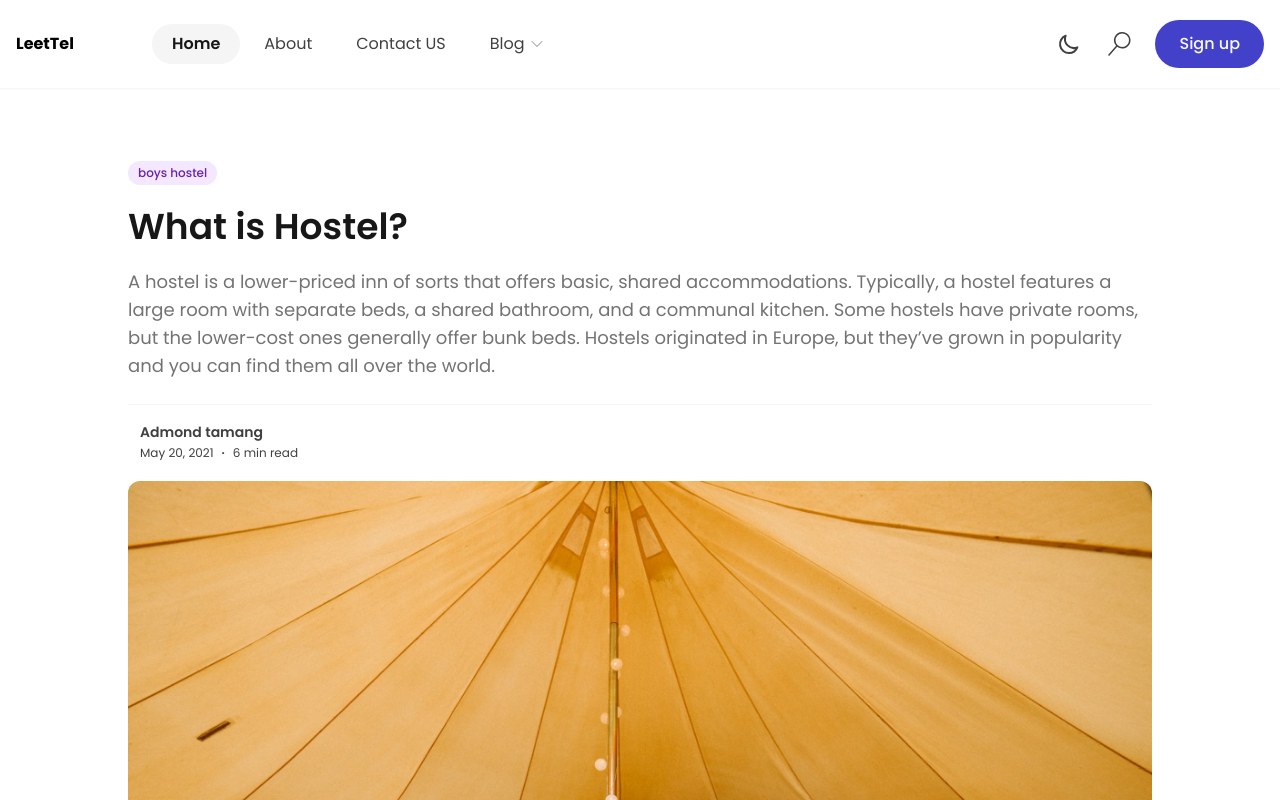
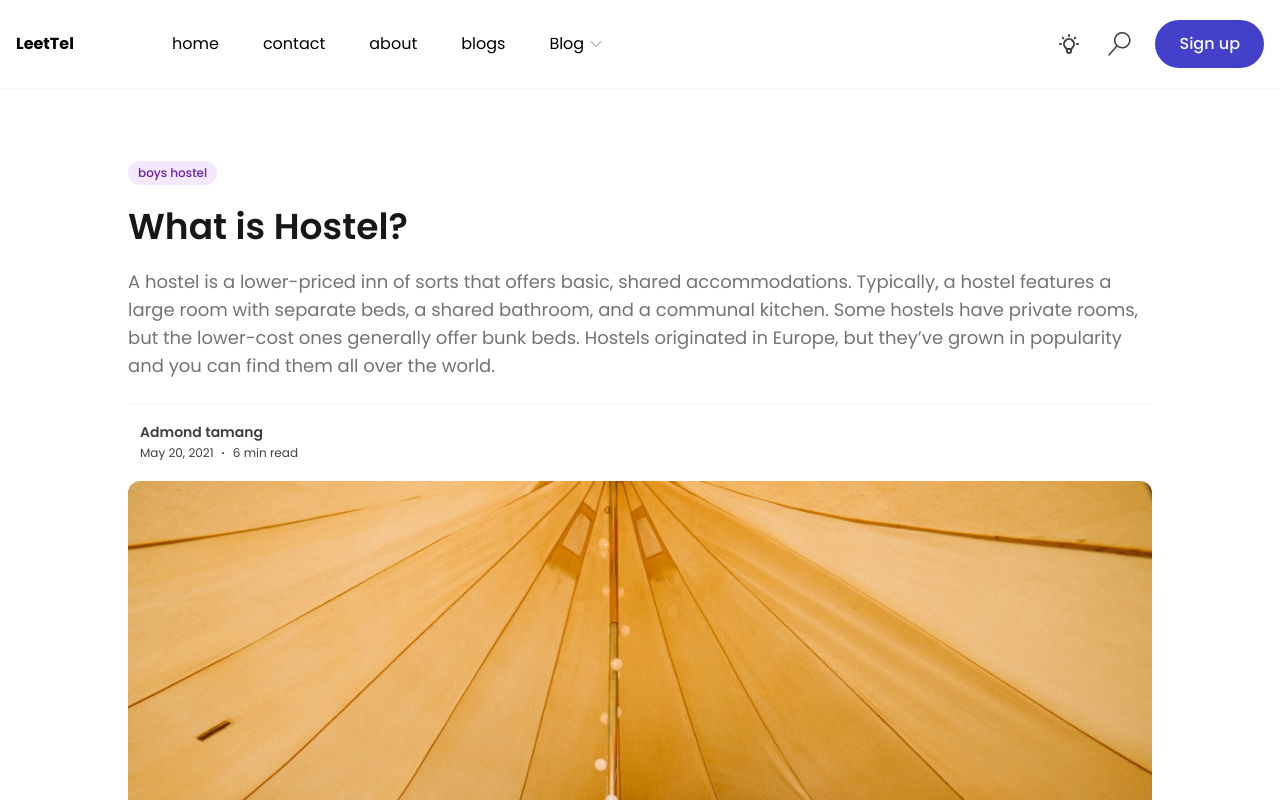
Before and after one commit to admondtamang/hostel-web, a Next.js app: page /blog/blog-details in a window 1280 px wide. Shown: the top 800 px of the page. Built offline with nearby package versions, Linux system fonts and the light colour scheme.

Commit message:
fix: dark mode, headers link,

```diff
--- a/package.json
+++ b/package.json
@@ -22,6 +22,7 @@
     "gray-matter": "^4.0.3",
     "next": "13.0.4",
     "next-mdx-remote": "^4.2.0",
+    "next-themes": "^0.2.1",
     "react": "18.2.0",
     "react-dom": "18.2.0",
     "react-icons": "^4.6.0",
--- a/src/components/Header.js
+++ b/src/components/Header.js
@@ -1,59 +1,68 @@
 import { VscSearch } from "react-icons/vsc";
 import Link from "next/link";
 import ToggleDarkMode from "./toggleDarkMode";
+import { useRouter } from "next/router";
 
 const Header = () => {
+  const router = useRouter();
+  const navData = [
+    {
+      name: "home",
+      route: "/",
+    },
+    {
+      name: "contact",
+      route: "/contact",
+    },
+    {
+      name: "about",
+      route: "/about",
+    },
+    {
+      name: "blogs",
+      route: "/blog",
+    },
+  ];
+
   return (
     <header>
-      <div className="Header fixed top-0 w-full left-0 right-0 z-40 nc-header-bg shadow-sm dark:border-b dark:border-neutral-900">
+      <div className="fixed top-0 w-full left-0 right-0 z-40 nc-header-bg shadow-sm dark:border-b dark:border-neutral-900">
         <div className="nc-MainNav1 relative z-10 2xl:px-16">
           <div className="px-4 lg:container py-4 lg:py-5 relative flex justify-between items-center mx-auto">
             <div className="hidden md:flex justify-start flex-1 items-center space-x-4 sm:space-x-10">
               <Link
-                className="ttnc-logo inline-block text-primary-6000 focus:outline-none focus:ring-0 w-24"
+                className={`ttnc-logo inline-block focus:outline-none focus:ring-0 w-24 `}
                 href="/"
               >
                 <b>LeetTel</b>
               </Link>
 
               <ul className="nc-Navigation hidden lg:flex lg:flex-wrap lg:items-center lg:space-x-1 relative">
-                <li className="menu-item menu-dropdown relative menuIsNew_lv1">
+                {navData.map((row, index) => (
+                  <li
+                    key={index}
+                    className="menu-item menu-dropdown relative menuIsNew_lv1"
+                  >
                     <Link
                       aria-current="page"
-                    className="inline-flex items-center text-sm xl:text-base  py-2 px-4 xl:px-5 rounded-full hover:text-neutral-900 hover:bg-neutral-100 dark:hover:bg-neutral-800 dark:hover:text-neutral-200 !font-semibold !text-neutral-900 bg-neutral-100 dark:bg-neutral-800 dark:!text-neutral-100"
+                      className={`inline-flex items-center text-sm xl:text-base  py-2 px-4 xl:px-5 rounded-full hover:text-neutral-900 hover:bg-neutral-100 dark:hover:bg-neutral-800 dark:hover:text-neutral-200 ${
+                        router.asPath == row.route
+                          ? "!font-semibold  bg-neutral-100 dark:bg-neutral-800"
+                          : ""
+                      }`}
                       rel="noopener noreferrer"
                       id="headlessui-popover-button-:r3:"
                       aria-expanded="false"
-                    href="/"
+                      href={row.route}
                     >
-                    Home
+                      {row.name}
                     </Link>
                   </li>
-                <li className="menu-item menu-megamenu menu-megamenu--large">
-                  <Link
-                    className="inline-flex items-center text-sm xl:text-base font-normal text-neutral-700 dark:text-neutral-300 py-2 px-4 xl:px-5 rounded-full hover:text-neutral-900 hover:bg-neutral-100 dark:hover:bg-neutral-800 dark:hover:text-neutral-200"
-                    rel="noopener noreferrer"
-                    id="headlessui-popover-button-:r6:"
-                    aria-expanded="false"
-                    href="/"
-                  >
-                    About
-                  </Link>
-                </li>
-                <li className="menu-item menu-dropdown relative menuIsNew_lv1">
-                  <Link
-                    className="inline-flex items-center text-sm xl:text-base font-normal text-neutral-700 dark:text-neutral-300 py-2 px-4 xl:px-5 rounded-full hover:text-neutral-900 hover:bg-neutral-100 dark:hover:bg-neutral-800 dark:hover:text-neutral-200"
-                    rel="noopener noreferrer"
-                    id="headlessui-popover-button-:r9:"
-                    aria-expanded="false"
-                    href="/"
-                  >
-                    Contact US
-                  </Link>
-                </li>
+                ))}
+
                 <li className="menu-item menu-dropdown relative ">
                   <Link
-                    className="inline-flex items-center text-sm xl:text-base font-normal text-neutral-700 dark:text-neutral-300 py-2 px-4 xl:px-5 rounded-full hover:text-neutral-900 hover:bg-neutral-100 dark:hover:bg-neutral-800 dark:hover:text-neutral-200"
+                    className="inline-flex items-center text-sm xl:text-base  py-2 px-4 xl:px-5 rounded-full hover:text-neutral-900 hover:bg-neutral-100 dark:hover:bg-neutral-800 dark:hover:text-neutral-200"
                     href="/blog"
                   >
                     Blog
@@ -136,45 +145,6 @@ const Header = () => {
                   Sign up
                 </Link>
               </div>
-              <div className="flex xl:hidden items-center">
-                <button className="text-2xl md:text-3xl w-12 h-12 rounded-full text-neutral-700 dark:text-neutral-300 hover:bg-neutral-100 dark:hover:bg-neutral-800 focus:outline-none flex items-center justify-center">
-                  <span className="sr-only">Enable dark mode</span>
-                  <svg
-                    xmlns="http://www.w3.org/2000/svg"
-                    fill="none"
-                    viewBox="0 0 24 24"
-                    stroke-width="1.5"
-                    stroke="currentColor"
-                    aria-hidden="true"
-                    className="w-7 h-7"
-                  >
-                    <path
-                      stroke-linecap="round"
-                      stroke-linejoin="round"
-                      d="M12 3v2.25m6.364.386l-1.591 1.591M21 12h-2.25m-.386 6.364l-1.591-1.591M12 18.75V21m-4.773-4.227l-1.591 1.591M5.25 12H3m4.227-4.773L5.636 5.636M15.75 12a3.75 3.75 0 11-7.5 0 3.75 3.75 0 017.5 0z"
-                    ></path>
-                  </svg>
-                </button>
-                <div className="px-0.5"></div>
-                <button className="text-2xl md:text-3xl w-12 h-12 rounded-full text-neutral-700 dark:text-neutral-300 hover:bg-neutral-100 dark:hover:bg-neutral-800 focus:outline-none flex items-center justify-center ">
-                  <span className="sr-only">Enable dark mode</span>
-                  <svg
-                    xmlns="http://www.w3.org/2000/svg"
-                    fill="none"
-                    viewBox="0 0 24 24"
-                    stroke-width="1.5"
-                    stroke="currentColor"
-                    aria-hidden="true"
-                    className="w-7 h-7"
-                  >
-                    <path
-                      stroke-linecap="round"
-                      stroke-linejoin="round"
-                      d="M12 3v2.25m6.364.386l-1.591 1.591M21 12h-2.25m-.386 6.364l-1.591-1.591M12 18.75V21m-4.773-4.227l-1.591 1.591M5.25 12H3m4.227-4.773L5.636 5.636M15.75 12a3.75 3.75 0 11-7.5 0 3.75 3.75 0 017.5 0z"
-                    ></path>
-                  </svg>
-                </button>
-              </div>
             </div>
           </div>
         </div>
--- a/src/components/Hero.js
+++ b/src/components/Hero.js
@@ -5,7 +5,7 @@ import Image from "./common/Image";
 const Hero = () => {
   return (
     <div>
-      <div class="SectionHero flex flex-col-reverse lg:flex-col relative pt-10  sm:mt-24 md:mt-0  lg:pt-36 lg:pb-16 2xl:px-16">
+      <div class=" flex flex-col-reverse lg:flex-col relative pt-10  sm:mt-24 md:mt-0  lg:pt-36 lg:pb-16 2xl:px-16">
         <div class="flex flex-col lg:flex-row lg:items-center px-4">
           <div class="flex-shrink-0 lg:w-1/2 flex flex-col items-start space-y-8 sm:space-y-10 pb-14 lg:pb-64 xl:pr-14 lg:mr-10 xl:mr-0">
             <h2 class="font-medium text-4xl md:text-5xl xl:text-7xl !leading-[114%] ">
--- a/src/components/blog/BlogHome.js
+++ b/src/components/blog/BlogHome.js
@@ -1,5 +1,6 @@
 import React from "react";
 import Link from "next/link";
+import Layouts from "../../layout/Layouts";
 const blogData = [
   {
     id: 1,
@@ -126,6 +127,7 @@ const recentblogData = [
 
 const BlogHome = () => {
   return (
+    <Layouts>
       <div className="pt-16">
         <div className="SectionBlog px-12 py-4 mx-4 my-12">
           <div className="flex flex-col lg:flex-row">
@@ -278,6 +280,7 @@ const BlogHome = () => {
           </div>
         </div>
       </div>
+    </Layouts>
   );
 };
 
--- a/src/components/toggleDarkMode.tsx
+++ b/src/components/toggleDarkMode.tsx
@@ -1,13 +1,26 @@
-import React from "react";
-import useDarkMode from "./hooks/useDarkMode";
+import React, { useState, useEffect } from "react";
+
+import { useTheme } from "next-themes";
 
 export default function ToggleDarkMode() {
-  const [colorTheme, setTheme] = useDarkMode();
-  return (
-    <button className="text-2xl transition delay-150 duration-300 ease-in-out md:text-3xl w-12 h-12 rounded-full text-neutral-700 dark:text-neutral-300 hover:bg-neutral-100 dark:hover:bg-neutral-800 focus:outline-none flex items-center justify-center ">
-      {colorTheme === "light" ? (
-        <>
-          <span className="sr-only">Enable dark mode</span>
+  const { systemTheme, theme, setTheme, resolvedTheme } = useTheme();
+  const [mounted, setMounted] = useState(false);
+
+  useEffect(() => {
+    setMounted(true);
+  }, []);
+
+  if (!mounted) return null;
+
+  const renderThemeChanger = () => {
+    const currentTheme = theme === "system" ? systemTheme : theme;
+
+    if (currentTheme === "dark") {
+      return (
+        <button
+          className="text-2xl transition delay-150 duration-300 ease-in-out md:text-3xl w-12 h-12 rounded-full text-neutral-700 dark:text-neutral-300 hover:bg-neutral-100 dark:hover:bg-neutral-800 focus:outline-none flex items-center justify-center "
+          onClick={() => setTheme("light")}
+        >
           <svg
             onClick={() => setTheme("light")}
             xmlns="http://www.w3.org/2000/svg"
@@ -23,12 +36,16 @@ export default function ToggleDarkMode() {
               d="M9.663 17h4.673M12 3v1m6.364 1.636l-.707.707M21 12h-1M4 12H3m3.343-5.657l-.707-.707m2.828 9.9a5 5 0 117.072 0l-.548.547A3.374 3.374 0 0014 18.469V19a2 2 0 11-4 0v-.531c0-.895-.356-1.754-.988-2.386l-.548-.547z"
             />
           </svg>
-        </>
-      ) : (
-        <>
-          <span className="sr-only">Enable dark mode</span>
+        </button>
+      );
+    } else {
+      return (
+        <button
+          className="text-2xl transition delay-150 duration-300 ease-in-out md:text-3xl w-12 h-12 rounded-full text-neutral-700 dark:text-neutral-300 hover:bg-neutral-100 dark:hover:bg-neutral-800 focus:outline-none flex items-center justify-center "
+          onClick={() => setTheme("dark")}
+        >
           <svg
-            onClick={() => setTheme("dark")}
+            onClick={() => setTheme("light")}
             xmlns="http://www.w3.org/2000/svg"
             className="h-6 w-6"
             fill="none"
@@ -39,11 +56,13 @@ export default function ToggleDarkMode() {
               strokeLinecap="round"
               strokeLinejoin="round"
               strokeWidth={2}
-              d="M20.354 15.354A9 9 0 018.646 3.646 9.003 9.003 0 0012 21a9.003 9.003 0 008.354-5.646z"
+              d="M9.663 17h4.673M12 3v1m6.364 1.636l-.707.707M21 12h-1M4 12H3m3.343-5.657l-.707-.707m2.828 9.9a5 5 0 117.072 0l-.548.547A3.374 3.374 0 0014 18.469V19a2 2 0 11-4 0v-.531c0-.895-.356-1.754-.988-2.386l-.548-.547z"
             />
           </svg>
-        </>
-      )}
-    </button>
-  );
+        </button>
+      );
+    }
+  };
+
+  return <>{renderThemeChanger()}</>;
 }
--- a/src/layout/Layouts.js
+++ b/src/layout/Layouts.js
@@ -4,12 +4,12 @@ import Footer from "../components/Footer";
 
 const Layouts = ({ children }) => {
   return (
-    <div className="dark:bg-neutral-800 dark:text-white">
+    <div>
       <Head>
         <title>Hotel Website</title>
       </Head>
       <Header />
-      <main className=" container relative space-y-24 mb-24 lg:space-y-28 lg:mb-28 mx-auto ">
+      <main className="container relative space-y-24 mb-24 lg:space-y-28 lg:mb-28 mx-auto ">
         {children}
       </main>
       <Footer />
--- a/src/pages/_app.js
+++ b/src/pages/_app.js
@@ -1,7 +1,11 @@
-import '../styles/globals.scss'
-
+import "../styles/globals.scss";
+import { ThemeProvider } from "next-themes";
 function MyApp({ Component, pageProps }) {
-  return <Component {...pageProps} />
+  return (
+    <ThemeProvider enableSystem={false} attribute="class">
+      <Component {...pageProps} />
+    </ThemeProvider>
+  );
 }
 
-export default MyApp
+export default MyApp;
--- a/src/pages/blog/index.js
+++ b/src/pages/blog/index.js
@@ -20,9 +20,11 @@ import path from "path";
 import matter from "gray-matter";
 import Link from "next/link";
 import Image from "next/image";
+import Layouts from "../../layout/Layouts";
 
 const Blog = ({ posts }) => {
   return (
+    <Layouts>
       <div className="mt-5">
         {posts.map((post, index) => (
           <Link href={"/blog/" + post.slug} passHref key={index}>
@@ -54,6 +56,7 @@ const Blog = ({ posts }) => {
           </Link>
         ))}
       </div>
+    </Layouts>
   );
 };
 
--- a/src/styles/_custom-theme.scss
+++ b/src/styles/_custom-theme.scss
@@ -4,7 +4,6 @@
   --swiper-pagination-color:#fff;
 
 }
-
 
 //headers tailwind
 
```
Also changed, not shown: src/styles/globals.scss (+16 -0 lines), 1 other file (tests, documents, lock files or other folders). Lines whose indentation alone changed are shown as unchanged.
